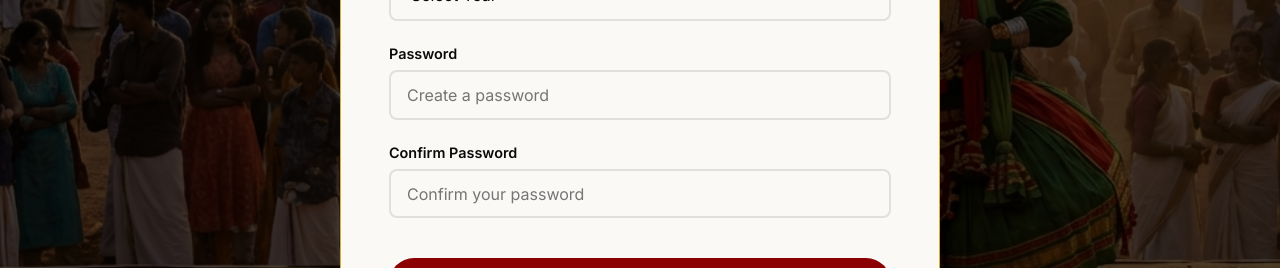
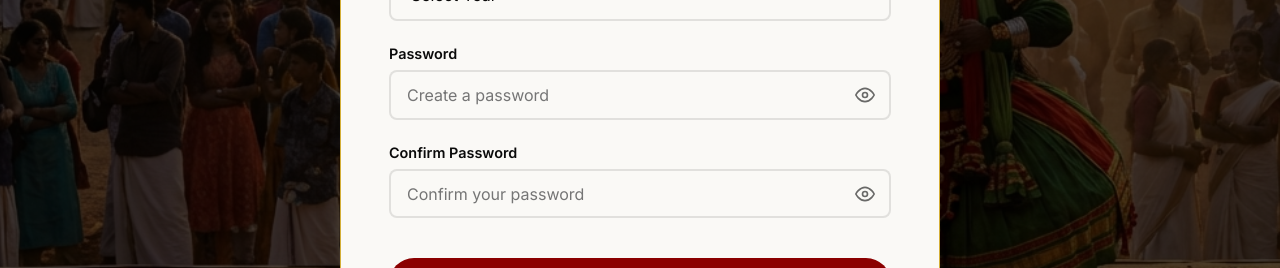
Before and after one commit to KaranKBinu/artsfest-gptc-cherthala, a Next.js app: page /register in a window 1280 px wide. Shown: the part 864-1132 px from the top of the page. Built offline with nearby package versions, Linux system fonts and the light colour scheme; no server answers; the database is empty.

Commit message:
feat: Implement password visibility toggle in user management and refactor modal hook usage in the dashboard.

```diff
--- a/src/app/auth.module.css
+++ b/src/app/auth.module.css
@@ -82,6 +82,33 @@
     border-color: var(--primary-gold);
 }
 
+.passwordWrapper {
+    position: relative;
+    width: 100%;
+}
+
+.passwordToggle {
+    position: absolute;
+    right: 12px;
+    top: 50%;
+    transform: translateY(-50%);
+    background: none;
+    border: none;
+    cursor: pointer;
+    padding: 4px;
+    display: flex;
+    align-items: center;
+    justify-content: center;
+    color: var(--foreground);
+    opacity: 0.6;
+    transition: opacity 0.2s;
+    z-index: 5;
+}
+
+.passwordToggle:hover {
+    opacity: 1;
+}
+
 .submitButton {
     background-color: var(--primary-red);
     color: var(--cream-white);
--- a/src/app/dashboard/dashboard.module.css
+++ b/src/app/dashboard/dashboard.module.css
@@ -482,6 +482,33 @@
     background: #111;
     border-color: rgba(255, 255, 255, 0.1);
     color: var(--cream-white);
+}
+
+.passwordWrapper {
+    position: relative;
+    width: 100%;
+}
+
+.passwordToggle {
+    position: absolute;
+    right: 12px;
+    top: 50%;
+    transform: translateY(-50%);
+    background: none;
+    border: none;
+    cursor: pointer;
+    padding: 4px;
+    display: flex;
+    align-items: center;
+    justify-content: center;
+    color: var(--foreground);
+    opacity: 0.6;
+    transition: opacity 0.2s;
+    z-index: 5;
+}
+
+.passwordToggle:hover {
+    opacity: 1;
 }
 
 .checkboxLabel {
--- a/src/app/register/page.tsx
+++ b/src/app/register/page.tsx
@@ -30,6 +30,8 @@ export default function RegisterPage() {
     const [loading, setLoading] = useState(false)
     const [configLoading, setConfigLoading] = useState(true)
     const [error, setError] = useState('')
+    const [showPassword, setShowPassword] = useState(false)
+    const [showConfirmPassword, setShowConfirmPassword] = useState(false)
 
     useEffect(() => {
         const fetchConfig = async () => {
@@ -270,8 +272,9 @@ export default function RegisterPage() {
                         <label className={styles.label} htmlFor="password">
                             Password
                         </label>
+                        <div className={styles.passwordWrapper}>
                             <input
-                            type="password"
+                                type={showPassword ? "text" : "password"}
                                 id="password"
                                 name="password"
                                 className={styles.input}
@@ -279,14 +282,34 @@ export default function RegisterPage() {
                                 value={formData.password}
                                 onChange={handleChange}
                             />
+                            <button
+                                type="button"
+                                className={styles.passwordToggle}
+                                onClick={() => setShowPassword(!showPassword)}
+                                tabIndex={-1}
+                            >
+                                {showPassword ? (
+                                    <svg width="20" height="20" viewBox="0 0 24 24" fill="none" stroke="currentColor" strokeWidth="2" strokeLinecap="round" strokeLinejoin="round">
+                                        <path d="M17.94 17.94A10.07 10.07 0 0 1 12 20c-7 0-11-8-11-8a18.45 18.45 0 0 1 5.06-5.94M9.9 4.24A9.12 9.12 0 0 1 12 4c7 0 11 8 11 8a18.5 18.5 0 0 1-2.16 3.19m-6.72-1.07a3 3 0 1 1-4.24-4.24"></path>
+                                        <line x1="1" y1="1" x2="23" y2="23"></line>
+                                    </svg>
+                                ) : (
+                                    <svg width="20" height="20" viewBox="0 0 24 24" fill="none" stroke="currentColor" strokeWidth="2" strokeLinecap="round" strokeLinejoin="round">
+                                        <path d="M1 12s4-8 11-8 11 8 11 8-4 8-11 8-11-8-11-8z"></path>
+                                        <circle cx="12" cy="12" r="3"></circle>
+                                    </svg>
+                                )}
+                            </button>
+                        </div>
                     </div>
 
                     <div className={styles.formGroup}>
                         <label className={styles.label} htmlFor="confirmPassword">
                             Confirm Password
                         </label>
+                        <div className={styles.passwordWrapper}>
                             <input
-                            type="password"
+                                type={showConfirmPassword ? "text" : "password"}
                                 id="confirmPassword"
                                 name="confirmPassword"
                                 className={styles.input}
@@ -294,6 +317,25 @@ export default function RegisterPage() {
                                 value={formData.confirmPassword}
                                 onChange={handleChange}
                             />
+                            <button
+                                type="button"
+                                className={styles.passwordToggle}
+                                onClick={() => setShowConfirmPassword(!showConfirmPassword)}
+                                tabIndex={-1}
+                            >
+                                {showConfirmPassword ? (
+                                    <svg width="20" height="20" viewBox="0 0 24 24" fill="none" stroke="currentColor" strokeWidth="2" strokeLinecap="round" strokeLinejoin="round">
+                                        <path d="M17.94 17.94A10.07 10.07 0 0 1 12 20c-7 0-11-8-11-8a18.45 18.45 0 0 1 5.06-5.94M9.9 4.24A9.12 9.12 0 0 1 12 4c7 0 11 8 11 8a18.5 18.5 0 0 1-2.16 3.19m-6.72-1.07a3 3 0 1 1-4.24-4.24"></path>
+                                        <line x1="1" y1="1" x2="23" y2="23"></line>
+                                    </svg>
+                                ) : (
+                                    <svg width="20" height="20" viewBox="0 0 24 24" fill="none" stroke="currentColor" strokeWidth="2" strokeLinecap="round" strokeLinejoin="round">
+                                        <path d="M1 12s4-8 11-8 11 8 11 8-4 8-11 8-11-8-11-8z"></path>
+                                        <circle cx="12" cy="12" r="3"></circle>
+                                    </svg>
+                                )}
+                            </button>
+                        </div>
                     </div>
 
                     {error && <p style={{ color: 'red', fontSize: '0.9rem' }}>{error}</p>}
```
Also changed, not shown: src/actions/certificates.ts (+20 -1 lines), src/app/dashboard/page.tsx (+62 -41 lines), src/app/login/page.tsx (+22 -1 lines). Lines whose indentation alone changed are shown as unchanged.
